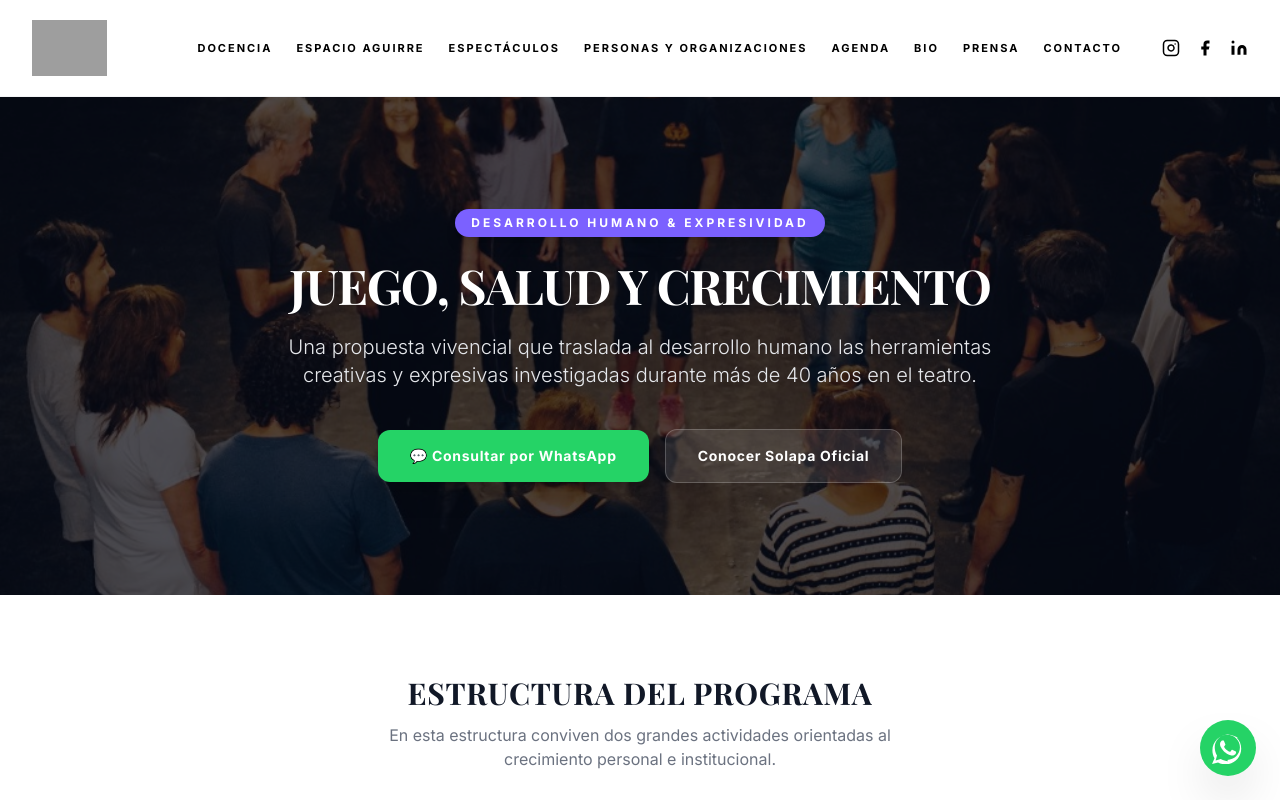
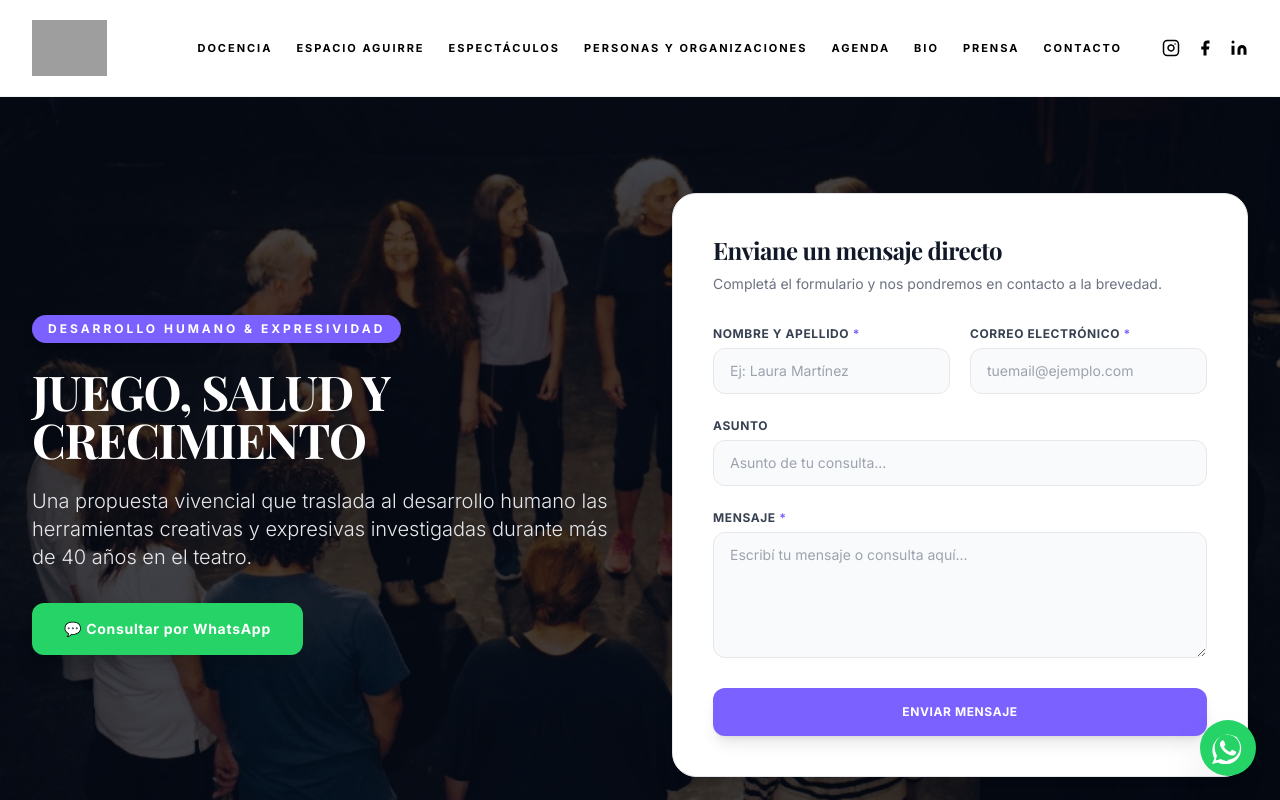
Before and after one commit to MarceloKatz/Marcelo_Katz, a Next.js app: page /juego-salud-crecimiento in a window 1280 px wide. Shown: the top 800 px of the page. Built offline with nearby package versions, Linux system fonts and the light colour scheme; grey boxes are pictures that could not be loaded; a web font is replaced by a local one.

Commit message:
Update Google Ads landing page heroes: text left-aligned, single WhatsApp CTA, embed contact form on right

```diff
--- a/src/app/clown-bufon-mascaras/page.tsx
+++ b/src/app/clown-bufon-mascaras/page.tsx
@@ -1,5 +1,5 @@
 import Image from "next/image";
-import Link from "next/link";
+import { ContactForm } from "@/components/ContactForm";
 
 const WHATSAPP_LINK = "https://wa.me/5491136317717?text=Hola!%20Me%20interesa%20obtener%20informaci%C3%B3n%20sobre%20los%20cursos%20de%20Clown,%20Buf%C3%B3n%20y%20M%C3%A1scaras";
 
@@ -11,9 +11,9 @@ export const metadata = {
 export default function LandingClownPage() {
   return (
     <div className="bg-white min-h-screen">
-      {/* HERO BANNER A PANTALLA COMPLETA */}
-      <section className="relative bg-black text-white py-20 sm:py-28 px-4 sm:px-6 lg:px-8 overflow-hidden">
-        <div className="absolute inset-0 opacity-40">
+      {/* HERO BANNER 2 COLUMNAS: TEXTO IZQUIERDA | FORMULARIO DERECHA */}
+      <section className="relative bg-black text-white py-16 sm:py-24 px-4 sm:px-6 lg:px-8 overflow-hidden">
+        <div className="absolute inset-0 opacity-35">
           <Image
             src="https://marcelokatz.com.ar/wp-content/uploads/2021/10/FOTO_2-DOCENCIA.jpg"
             alt="Clown y Bufón Marcelo Katz"
@@ -22,31 +22,34 @@ export default function LandingClownPage() {
             className="object-cover object-center"
           />
         </div>
-        <div className="relative max-w-4xl mx-auto text-center space-y-6">
+
+        <div className="relative max-w-7xl mx-auto grid lg:grid-cols-2 gap-10 lg:gap-16 items-center">
+          {/* COLUMNA IZQUIERDA: TEXTO Y BOTÓN WHATSAPP */}
+          <div className="space-y-6 text-left">
             <span className="inline-block bg-[#7B61FF] text-white text-xs font-bold uppercase tracking-[0.25em] px-4 py-1.5 rounded-full shadow-lg">
               Entrenamientos Escénicos 2026
             </span>
             <h1 className="text-3xl sm:text-5xl font-bold tracking-tight leading-tight uppercase">
               TALLERES DE CLOWN, BUFÓN Y MÁSCARAS
             </h1>
-          <p className="text-lg sm:text-xl text-gray-200 font-light max-w-2xl mx-auto">
+            <p className="text-base sm:text-xl text-gray-200 font-light leading-relaxed">
               Presenciales y online para amateurs y profesionales. Descubrí la potencia del juego, el humor físico y la presencia escénica.
             </p>
-          <div className="pt-4 flex flex-col sm:flex-row items-center justify-center gap-4">
+            <div className="pt-2">
               <a
                 href={WHATSAPP_LINK}
                 target="_blank"
                 rel="noopener noreferrer"
-              className="bg-[#25D366] hover:bg-[#20ba5a] text-white text-sm font-bold tracking-wider px-8 py-4 rounded-xl transition-all shadow-xl hover:scale-105 w-full sm:w-auto text-center flex items-center justify-center gap-2"
+                className="inline-flex items-center gap-2 bg-[#25D366] hover:bg-[#20ba5a] text-white text-sm font-bold tracking-wider px-8 py-4 rounded-xl transition-all shadow-xl hover:scale-105"
               >
                 💬 Consultar Fechas por WhatsApp
               </a>
-            <Link
-              href="/agenda"
-              className="bg-white/10 hover:bg-white/20 text-white text-sm font-bold tracking-wider px-8 py-4 rounded-xl border border-white/20 transition-all w-full sm:w-auto text-center"
-            >
-              Ver Agenda Pública
-            </Link>
+            </div>
+          </div>
+
+          {/* COLUMNA DERECHA: FORMULARIO DIRECTO */}
+          <div className="w-full">
+            <ContactForm />
           </div>
         </div>
       </section>
--- a/src/app/juego-salud-crecimiento/page.tsx
+++ b/src/app/juego-salud-crecimiento/page.tsx
@@ -1,5 +1,5 @@
 import Image from "next/image";
-import Link from "next/link";
+import { ContactForm } from "@/components/ContactForm";
 
 const WHATSAPP_LINK = "https://wa.me/5491136317717?text=Hola!%20Me%20interesa%20obtener%20informaci%C3%B3n%20sobre%20el%20taller%20de%20Juego,%20Salud%20y%20Crecimiento";
 
@@ -11,9 +11,9 @@ export const metadata = {
 export default function LandingJuegoPage() {
   return (
     <div className="bg-white min-h-screen">
-      {/* HERO BANNER DE ALTO IMPACTO */}
-      <section className="relative bg-gray-950 text-white py-20 sm:py-28 px-4 sm:px-6 lg:px-8 overflow-hidden">
-        <div className="absolute inset-0 opacity-30">
+      {/* HERO BANNER 2 COLUMNAS: TEXTO IZQUIERDA | FORMULARIO DERECHA */}
+      <section className="relative bg-gray-950 text-white py-16 sm:py-24 px-4 sm:px-6 lg:px-8 overflow-hidden">
+        <div className="absolute inset-0 opacity-25">
           <Image
             src="/images/coach/coach-1.jpg"
             alt="Juego Salud y Crecimiento Marcelo Katz"
@@ -22,31 +22,34 @@ export default function LandingJuegoPage() {
             className="object-cover object-center"
           />
         </div>
-        <div className="relative max-w-4xl mx-auto text-center space-y-6">
+
+        <div className="relative max-w-7xl mx-auto grid lg:grid-cols-2 gap-10 lg:gap-16 items-center">
+          {/* COLUMNA IZQUIERDA: TEXTO Y BOTÓN WHATSAPP */}
+          <div className="space-y-6 text-left">
             <span className="inline-block bg-[#7B61FF] text-white text-xs font-bold uppercase tracking-[0.25em] px-4 py-1.5 rounded-full shadow-lg">
               Desarrollo Humano & Expresividad
             </span>
             <h1 className="text-3xl sm:text-5xl font-bold tracking-tight leading-tight uppercase">
               JUEGO, SALUD Y CRECIMIENTO
             </h1>
-          <p className="text-lg sm:text-xl text-gray-200 font-light max-w-3xl mx-auto">
+            <p className="text-base sm:text-xl text-gray-200 font-light leading-relaxed">
               Una propuesta vivencial que traslada al desarrollo humano las herramientas creativas y expresivas investigadas durante más de 40 años en el teatro.
             </p>
-          <div className="pt-4 flex flex-col sm:flex-row items-center justify-center gap-4">
+            <div className="pt-2">
               <a
                 href={WHATSAPP_LINK}
                 target="_blank"
                 rel="noopener noreferrer"
-              className="bg-[#25D366] hover:bg-[#20ba5a] text-white text-sm font-bold tracking-wider px-8 py-4 rounded-xl transition-all shadow-xl hover:scale-105 w-full sm:w-auto text-center flex items-center justify-center gap-2"
+                className="inline-flex items-center gap-2 bg-[#25D366] hover:bg-[#20ba5a] text-white text-sm font-bold tracking-wider px-8 py-4 rounded-xl transition-all shadow-xl hover:scale-105"
               >
                 💬 Consultar por WhatsApp
               </a>
-            <Link
-              href="/coach"
-              className="bg-white/10 hover:bg-white/20 text-white text-sm font-bold tracking-wider px-8 py-4 rounded-xl border border-white/20 transition-all w-full sm:w-auto text-center"
-            >
-              Conocer Solapa Oficial
-            </Link>
+            </div>
+          </div>
+
+          {/* COLUMNA DERECHA: FORMULARIO DIRECTO */}
+          <div className="w-full">
+            <ContactForm />
           </div>
         </div>
       </section>
```
Lines whose indentation alone changed are shown as unchanged.
